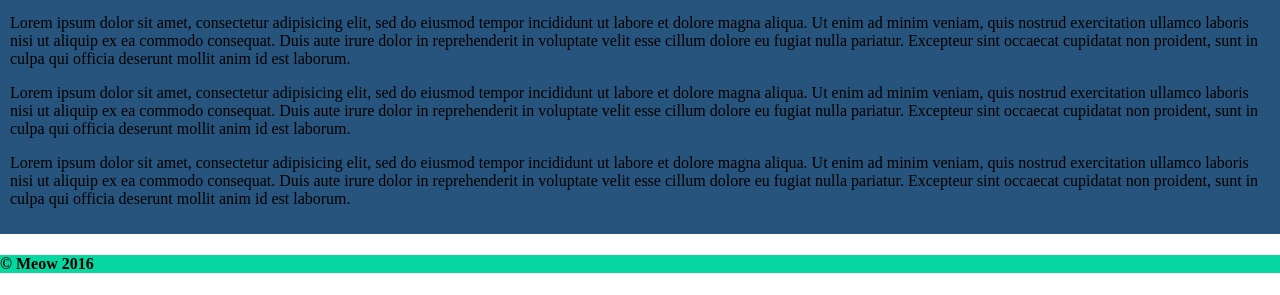
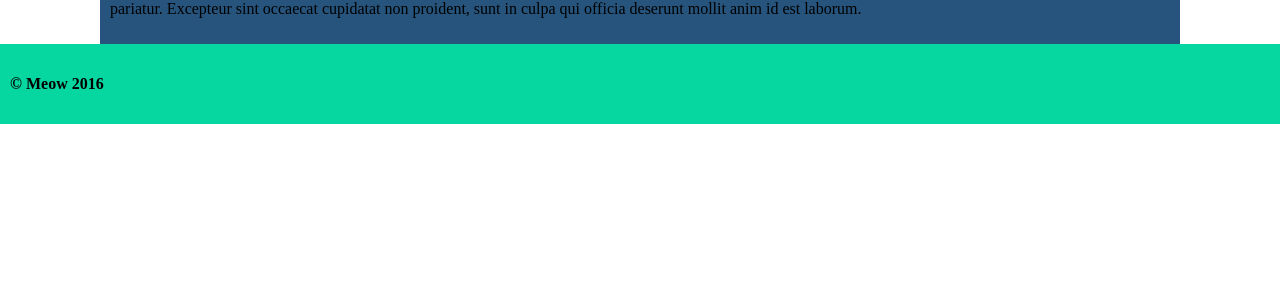
Before and after one commit to StephenVarela/copycat-assignment, a plain HTML site: page index.html in a window 1280 px wide. Shown: the part 1756-2051 px from the top of the page. After the commit the page ends 1880 px from the top, so only its background shows below. Drawn offline with Linux system fonts and the light colour scheme.

Commit message:
added grid columns to entire template

```diff
--- a/css/styles.css
+++ b/css/styles.css
@@ -3,10 +3,19 @@
 }
 body{
   margin: 0px;
+  display: grid;
+  grid-template-columns: 1fr 1080px 1fr;
 }
 
 header{
   background-color: #06D6A0;
+  grid-column: 1/4;
+}
+
+main{
+  max-width: 1080px;
+  grid-column: 2/3;
+
 }
 
 nav, h1{
@@ -63,6 +72,9 @@ img{
 
  footer{
    background-color: #06D6A0;
+   padding: 10px;
+   margin: 0px;
+   grid-column: 1/4;
  }
 
  .boxes{
```
